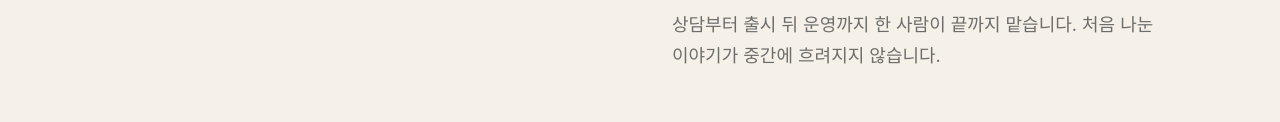
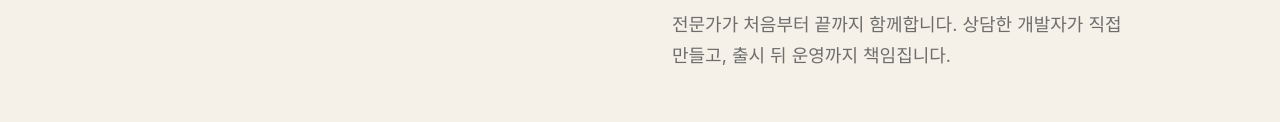
Before and after one commit to kodmill/kodmill.github.io, a plain HTML site: page index.html in a window 1280 px wide. Shown: the part 847-969 px from the top of the page. Drawn offline with Linux system fonts and the light colour scheme; a web font is replaced by a local one.

Commit message:
docs: 회사 소개 문구를 영업용 문장으로 수정

```diff
--- a/index.html
+++ b/index.html
@@ -166,7 +166,7 @@
       </div>
       <div>
         <p class="lead">코드밀은 웹 서비스와 모바일 앱, 업무용 소프트웨어를 만듭니다. 만들어서 넘기고 끝내지 않습니다. 현장에서 매일 쓰이고, 문제가 생기면 빨리 고쳐 다시 돌아가게 하는 것까지가 코드밀의 일입니다.</p>
-        <p class="lead">상담부터 출시 뒤 운영까지 한 사람이 끝까지 맡습니다. 처음 나눈 이야기가 중간에 흐려지지 않습니다.</p>
+        <p class="lead">전문가가 처음부터 끝까지 함께합니다. 상담한 개발자가 직접 만들고, 출시 뒤 운영까지 책임집니다.</p>
       </div>
     </div>
   </section>
```
